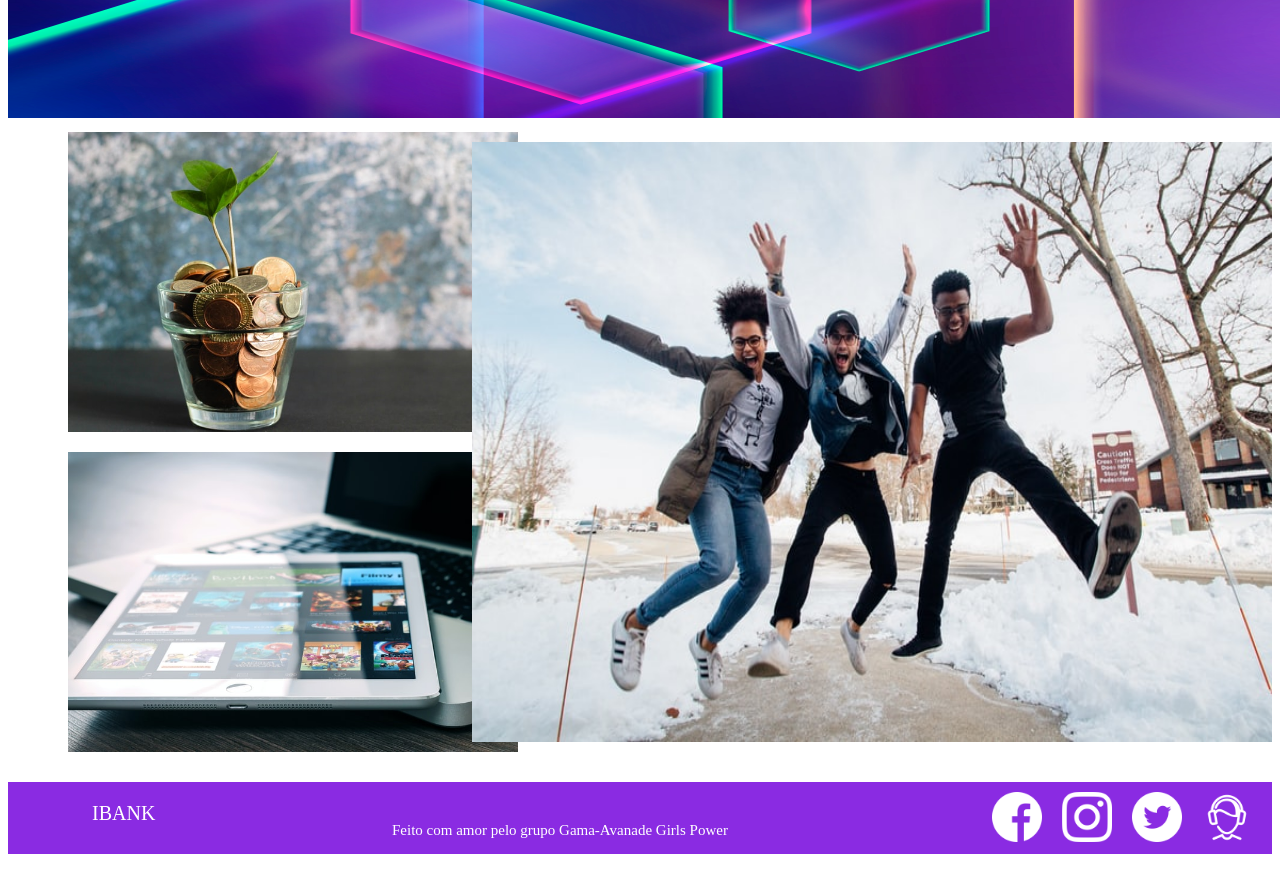
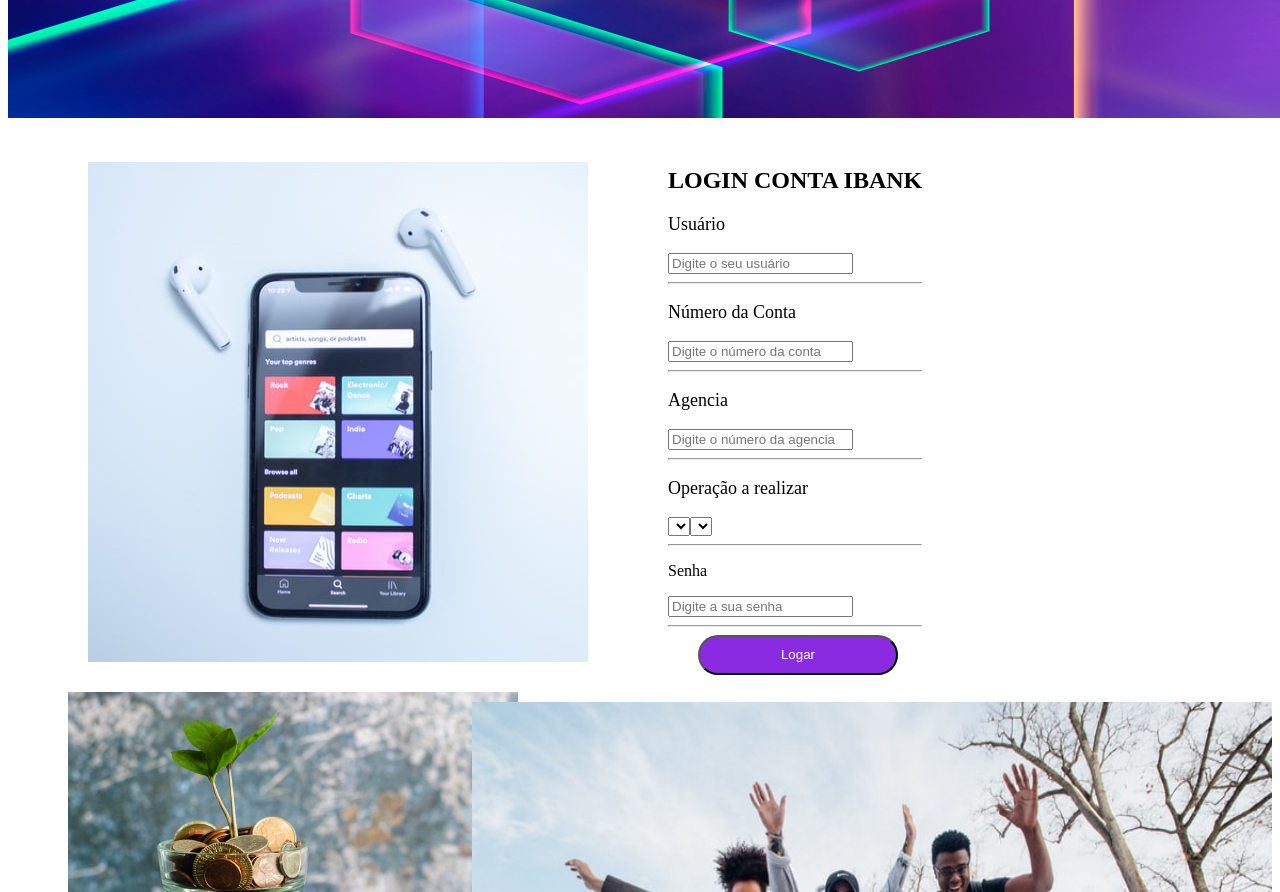
Before and after one commit to simone-art/projeto-ibank, an Angular app: page /login in a window 1280 px wide. Shown: the part 440-1332 px from the top of the page. Before the commit the page ends 1302 px from the top, so only its background shows below. Built offline with nearby package versions, Linux system fonts and the light colour scheme.

Commit message:
Criada tela-login html e css

```diff
--- a/src/app/app.component.html
+++ b/src/app/app.component.html
@@ -3,6 +3,3 @@
   <router-outlet></router-outlet>
   <app-container-imagems></app-container-imagems>
   <app-footer-ibank></app-footer-ibank>
-
-
-<app-login></app-login>
--- a/src/app/login/login.component.css
+++ b/src/app/login/login.component.css
@@ -0,0 +1,34 @@
+body {
+    margin: 0 auto;
+}
+
+.tela-login{
+    display: flex;
+    flex-direction: row;
+}
+
+.celular{
+width: 500px;
+height: 500px;
+margin-left: 80px;
+margin-top: 30px;
+margin-bottom: 30px;
+}
+
+.usuario-login {
+    margin-top: 15px;
+    margin-left: 80px;
+}
+
+.texto-usuario-login {
+    font-size: 18px;
+}
+
+.btn-logar{
+    width: 200px;
+    height: 40px;
+    background-color: blueviolet;
+    color: white;
+    border-radius: 20px;
+    margin-left: 30px;
+}
--- a/src/app/login/login.component.html
+++ b/src/app/login/login.component.html
@@ -0,0 +1,27 @@
+
+<section class="login">
+    <div class="tela-login">
+        <img src="../../assets/images/celular2.jpg" class="celular" alt="">
+        <div class="usuario-login">
+        <h1>LOGIN CONTA IBANK</h1>
+        <p class="texto-usuario-login">Usuário</p>
+        <input type="text" placeholder="Digite o seu usuário">
+        <hr>
+        <p class="texto-usuario-login">Número da Conta</p>
+        <input type="text" placeholder="Digite o número da conta">
+        <hr>
+        <p class="texto-usuario-login">Agencia</p>
+        <input type="text"placeholder="Digite o número da agencia">
+        <hr>
+        <p class="texto-usuario-login">Operação a realizar</p>
+        <select name="" id="">Tranferência</select>
+        <select name="" id="">Extrato</select>
+        <hr>
+        <p>Senha</p>
+        <input type="text"placeholder="Digite a sua senha">
+        <hr>
+        <button (click)="enviarDados()" type="ngsubmit" class="btn-logar">Logar</button>
+        </div>
+    </div>
+
+</section>
--- a/src/app/login/login.component.ts
+++ b/src/app/login/login.component.ts
@@ -8,8 +8,10 @@ import { Component, OnInit } from '@angular/core';
 export class LoginComponent implements OnInit {
 
   constructor() { }
-
   ngOnInit(): void {
+  }
+  enviarDados(){
+    console.log ('Babú perdeu o Big Brother');
   }
 
 }
```
